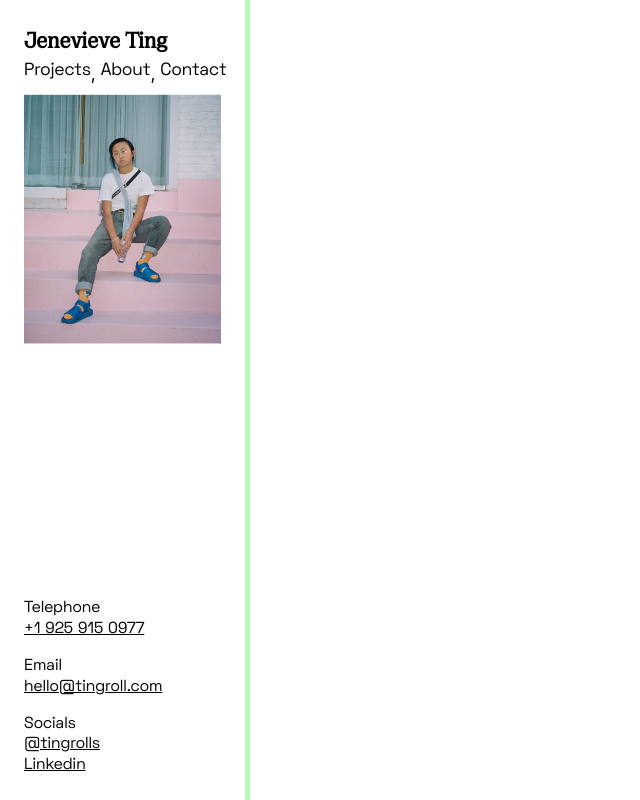
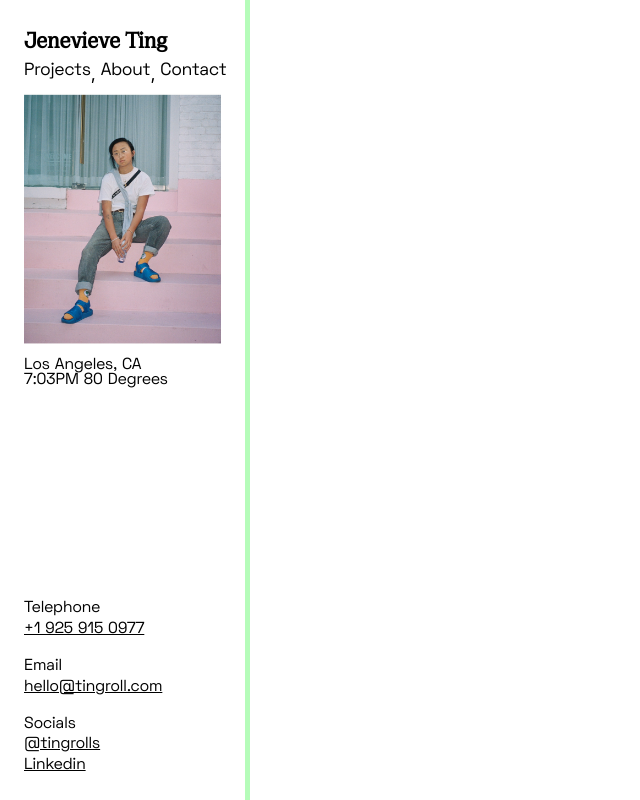
Before and after one commit to brentahrens1/tingroll, a React (Create React App) app: page / in a window 1280 px wide. Shown: the whole page, without its empty margins (0-640 px from the left). Built offline with nearby package versions, Linux system fonts and the light colour scheme.

Commit message:
adds location to desktop nav

```diff
--- a/src/components/Nav/Nav.js
+++ b/src/components/Nav/Nav.js
@@ -20,6 +20,10 @@ const Nav = () => {
                     </div>
                     <div className="nav__profile-pic">
                         <img src={profilePic} alt="Jenevieve Ting" />
+                    </div>
+                    <div className="nav__location">
+                        <p>Los Angeles, CA</p>
+                        <p>7:03PM 80 Degrees</p>
                     </div>
                 </div>
                 <div className="nav__bottom">
--- a/src/sass/_nav.scss
+++ b/src/sass/_nav.scss
@@ -35,6 +35,7 @@
 
     &__profile-pic {
         width: 100%;
+        margin-bottom: $margin-bottom;
 
         img {
             width: 100%;
```
